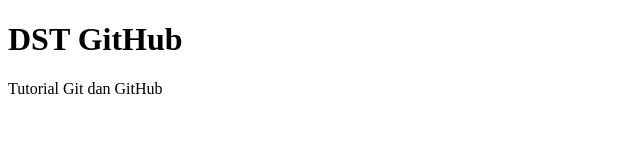
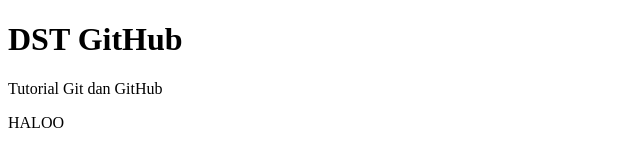
Before and after one commit to enrico-zd/DST-GIT, a plain HTML site: page index.html in a window 1280 px wide. Shown: the full height of the page, 0-640 px from the left. Drawn offline with Linux system fonts and the light colour scheme.

Commit message:
tambah haloo

```diff
--- a/index.html
+++ b/index.html
@@ -7,5 +7,8 @@
 <body>
 	<h1>DST GitHub</h1>
 	<p>Tutorial Git dan GitHub</p>
+
+	<p>HALOO</p>
+
 </body>
 </html>
```
